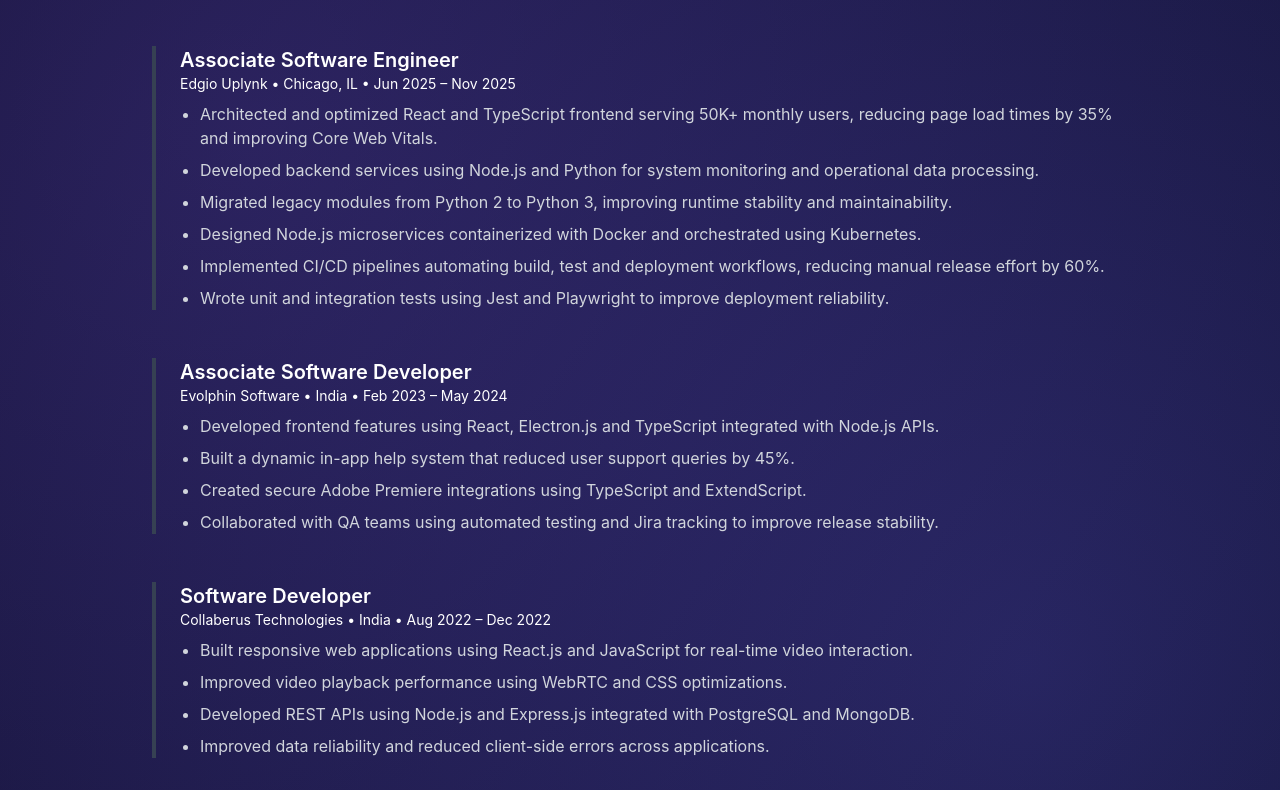
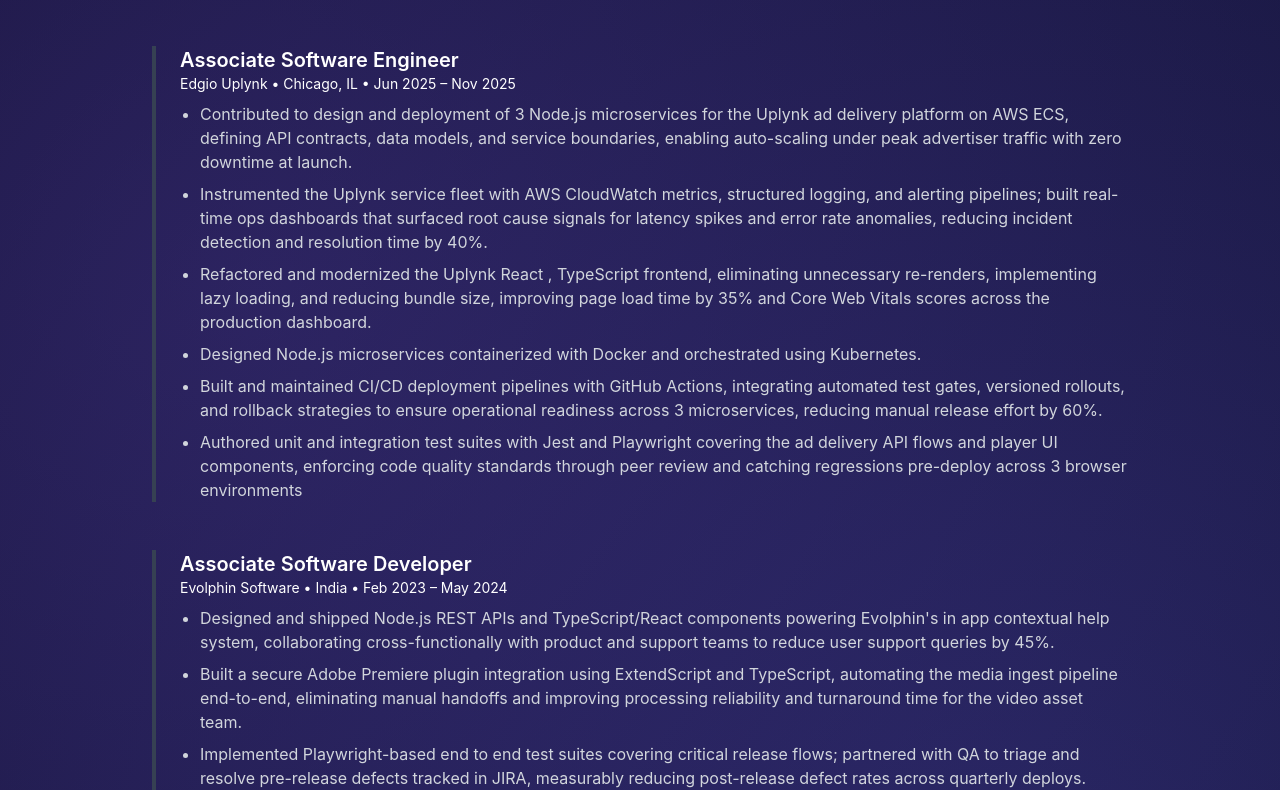
Before and after one commit to doberoi21/divyanshi-portfolio, a Next.js app: page / in a window 1280 px wide. Shown: the part 938-1728 px from the top of the page. Built offline with nearby package versions, Linux system fonts and the light colour scheme.

Commit message:
new projects , update to work ex

```diff
--- a/src/components/Experience.js
+++ b/src/components/Experience.js
@@ -7,12 +7,12 @@
       location: "Chicago, IL",
       duration: "Jun 2025 – Nov 2025",
       points: [
-        "Architected and optimized React and TypeScript frontend serving 50K+ monthly users, reducing page load times by 35% and improving Core Web Vitals.",
-        "Developed backend services using Node.js and Python for system monitoring and operational data processing.",
-        "Migrated legacy modules from Python 2 to Python 3, improving runtime stability and maintainability.",
+        "Contributed to design and deployment of 3 Node.js microservices for the Uplynk ad delivery platform on AWS ECS, defining API contracts, data models, and service boundaries, enabling auto-scaling under peak advertiser traffic with zero downtime at launch.",
+        "Instrumented the Uplynk service fleet with AWS CloudWatch metrics, structured logging, and alerting pipelines; built real-time ops dashboards that surfaced root cause signals for latency spikes and error rate anomalies, reducing incident detection and resolution time by 40%.",
+        "Refactored and modernized the Uplynk React , TypeScript frontend, eliminating unnecessary re-renders, implementing lazy loading, and reducing bundle size, improving page load time by 35% and Core Web Vitals scores across the production dashboard.",
         "Designed Node.js microservices containerized with Docker and orchestrated using Kubernetes.",
-        "Implemented CI/CD pipelines automating build, test and deployment workflows, reducing manual release effort by 60%.",
-        "Wrote unit and integration tests using Jest and Playwright to improve deployment reliability."
+        "Built and maintained CI/CD deployment pipelines with GitHub Actions, integrating automated test gates, versioned rollouts, and rollback strategies to ensure operational readiness across 3 microservices, reducing manual release effort by 60%.",
+        "Authored unit and integration test suites with Jest and Playwright covering the ad delivery API flows and player UI components, enforcing code quality standards through peer review and catching regressions pre-deploy across 3 browser environments"
       ]
     },
 
@@ -22,10 +22,9 @@
       location: "India",
       duration: "Feb 2023 – May 2024",
       points: [
-        "Developed frontend features using React, Electron.js and TypeScript integrated with Node.js APIs.",
-        "Built a dynamic in-app help system that reduced user support queries by 45%.",
-        "Created secure Adobe Premiere integrations using TypeScript and ExtendScript.",
-        "Collaborated with QA teams using automated testing and Jira tracking to improve release stability."
+        "Designed and shipped Node.js REST APIs and TypeScript/React components powering Evolphin's in app contextual help system, collaborating cross-functionally with product and support teams to reduce user support queries by 45%.",
+        "Built a secure Adobe Premiere plugin integration using ExtendScript and TypeScript, automating the media ingest pipeline end-to-end, eliminating manual handoffs and improving processing reliability and turnaround time for the video asset team.",
+        "Implemented Playwright-based end to end test suites covering critical release flows; partnered with QA to triage and resolve pre-release defects tracked in JIRA, measurably reducing post-release defect rates across quarterly deploys.",
       ]
     },
 
@@ -35,9 +34,8 @@
       location: "India",
       duration: "Aug 2022 – Dec 2022",
       points: [
-        "Built responsive web applications using React.js and JavaScript for real-time video interaction.",
-        "Improved video playback performance using WebRTC and CSS optimizations.",
-        "Developed REST APIs using Node.js and Express.js integrated with PostgreSQL and MongoDB.",
+        "Built responsive web applications with React.js and JavaScript for real-time video interactions using WebRTC, delivering smoother playback experiences to thousands of concurrent users.",
+        "Developed REST APIs with Node.js and Express.js connecting to PostgreSQL and MongoDB, enabling reliable data exchange and reducing client-side errors.",
         "Improved data reliability and reduced client-side errors across applications."
       ]
     }
--- a/src/components/Projects.js
+++ b/src/components/Projects.js
@@ -3,6 +3,32 @@
 import ProjectCard from "./ProjectCard";
 
 const projects = [
+    {
+    title: "Restaurant Inventory Predictor ",
+    description:
+      "An AI-powered SaaS platform that predicts ingredient demand for restaurants using ML trained on historical sales, weather, local events, and seasonal patterns reducing food waste and stockouts.",
+    highlights: [
+      "Built an AI-powered SaaS platform predicting ingredient demand for restaurants using ML models trained on historical sales, weather, and seasonal patterns.",
+      "Engineered a Node.js/Express backend on AWS Lambda + API Gateway with DynamoDB for inventory storage, handling real-time prediction requests.",
+      "Built React 18 frontend with TailwindCSS, Recharts, and React Query, displaying live demand forecasts and inventory dashboards.",
+      "Trained and deployed XGBoost and scikit-learn models on AWS SageMaker, integrating weather and local event APIs as input features to improve accuracy."
+    ],
+    tech: ["React 18, TailwindCSS, Recharts, React Query", "Node.js, Express, AWS Lambda", "DynamoDB (inventory), S3 (ML data)", "Python, scikit-learn, XGBoost, AWS SageMaker"],
+    link: "https://github.com/doberoi21/restaurant-inventory-predictor"
+  },
+   {
+    title: "Spotify ELT Pipeline",
+    description:
+      "End to end ELT pipeline built with Apache Airflow, dbt, and Snowflake, ingesting real Spotify Global Top 50 data and transforming it into analytics ready models.",
+    highlights: [
+      "Built an end-to-end ELT pipeline ingesting Spotify Global Top 50 data weekly using Apache Airflow for orchestration, with automated retries and dependency management.",
+      "Designed a Snowflake data warehouse with RAW, STAGING, and MARTS schemas; built dbt transformation models including fact and dimension tables for weekly chart analytics.",
+      "Wrote Python extract and load scripts consuming the Spotify Web API, pulling real-time track, artist, and audio feature data into the pipeline.",
+      "Enforced data quality across all dbt models with not_null, unique, accepted_values, and referential integrity tests; containerized the local Airflow environment with Docker."
+    ],
+    tech: ["Spotify Web API", "Apache Airflow", "Snowflake", "dbt","Docker","Python"],
+    link: "https://github.com/doberoi21/spotify_elt"
+  },
   {
     title: "AI SQL Analytics Assistant",
     description:
@@ -16,7 +42,6 @@
     tech: ["Next.js", "Node.js", "OpenAI", "PostgreSQL"],
     link: "https://github.com/doberoi21/ai-sql-assistant"
   },
-
   {
     title: "React Native Stallion",
     description:
```
